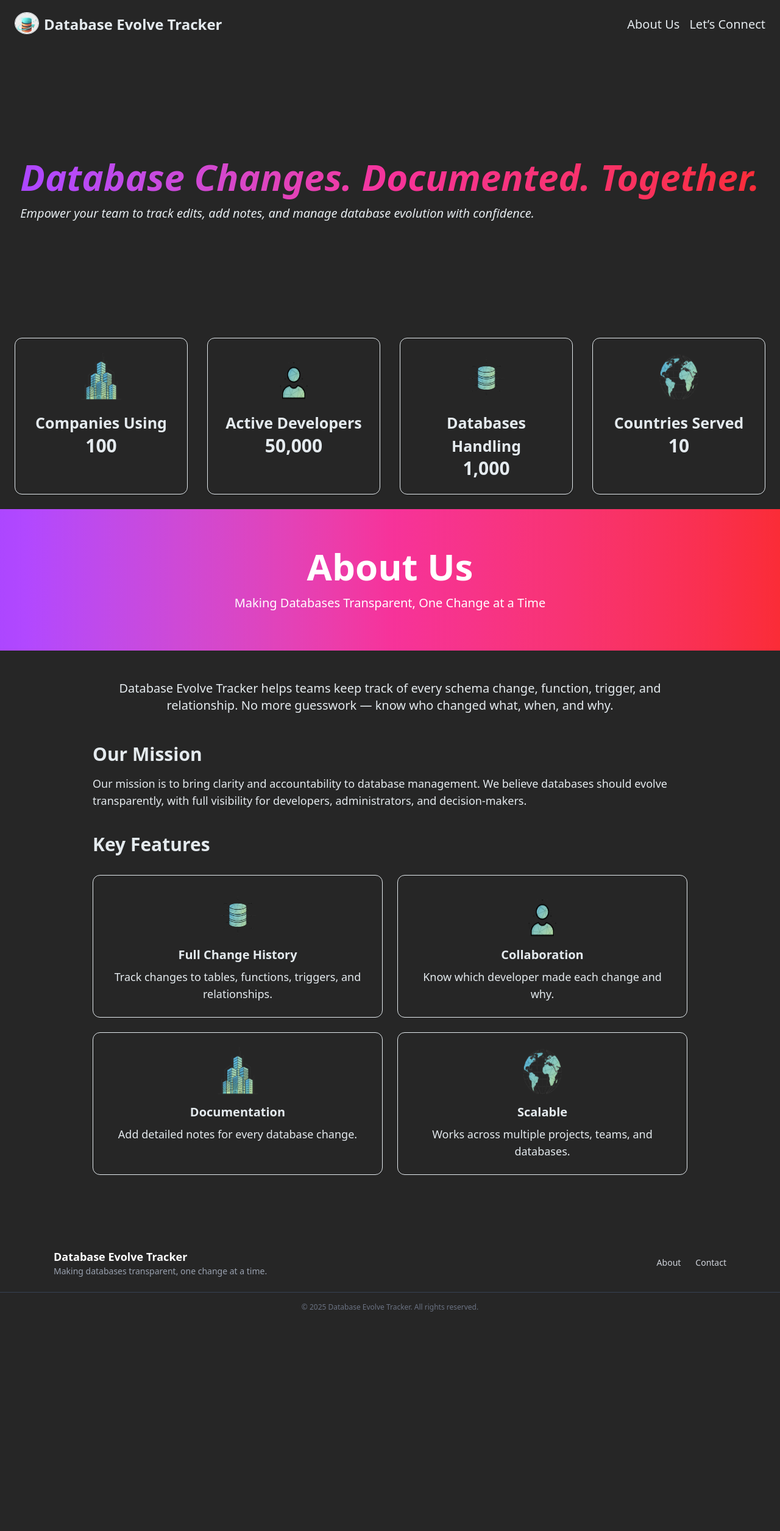
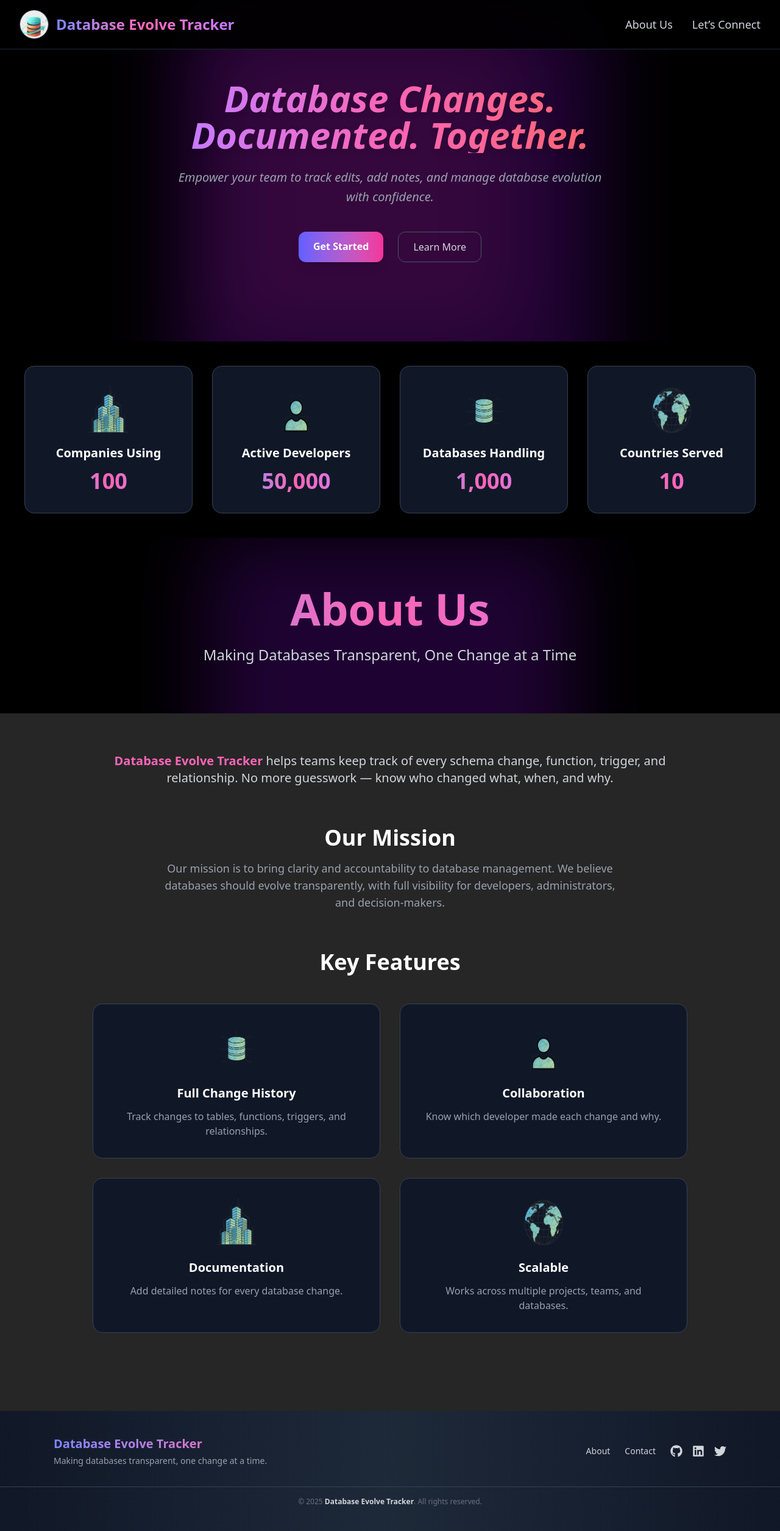
Before and after one commit to Divy15/Database-Manager, a React (Vite) app in the folder frontend/: page / in a window 1280 px wide. Shown: the whole page at 61% size. Before the commit the page ends 2176 px from the top, so only its background shows below. Built offline with nearby package versions, Linux system fonts and the light colour scheme.

Commit message:
Login page is added. and change the design.

```diff
--- a/frontend/package.json
+++ b/frontend/package.json
@@ -16,6 +16,7 @@
     "framer-motion": "^12.23.12",
     "react": "^19.1.1",
     "react-dom": "^19.1.1",
+    "react-icons": "^5.5.0",
     "react-router-dom": "^7.9.1",
     "tailwindcss": "^4.1.13",
     "yup": "^1.7.0"
--- a/frontend/src/App.tsx
+++ b/frontend/src/App.tsx
@@ -1,13 +1,17 @@
 import { BrowserRouter, Route , Routes } from "react-router-dom"
 import { Home } from "./Page/Home"
+import { Login } from "./Page/Login"
+import { Navbar } from "./Component/Navbar"
 
 function App() {
 
   return (
     <>
       <BrowserRouter>
+      <Navbar />
         <Routes>
           <Route path="/" element={<Home />}/>
+          <Route path="/login" element={<Login />}/>
         </Routes>
       </BrowserRouter>
     </>
--- a/frontend/src/Component/About.tsx
+++ b/frontend/src/Component/About.tsx
@@ -1,5 +1,5 @@
-import { motion } from "framer-motion"
-import { AboutFeatures } from "../Constant/AboutFeaturesCard"
+import { motion } from "framer-motion";
+import { AboutFeatures } from "../Constant/AboutFeaturesCard";
 
 export default function About() {
   const container = {
@@ -8,19 +8,22 @@ export default function About() {
       opacity: 1,
       transition: { staggerChildren: 0.2 },
     },
-  }
+  };
 
   const fadeUp = {
     hidden: { opacity: 0, y: 40 },
     show: { opacity: 1, y: 0 },
-  }
+  };
 
   return (
     <>
       {/* Hero Section */}
-      <div className="bg-gradient-to-r from-purple-500 via-pink-500 to-red-500 py-16 text-center text-white">
+      <div className="bg-black py-20 text-center text-white relative overflow-hidden">
+        {/* glowing accent */}
+        <div className="absolute top-0 left-1/2 w-[600px] h-[600px] bg-purple-600 opacity-20 blur-3xl -translate-x-1/2"></div>
+
         <motion.h1
-          className="text-4xl md:text-6xl font-extrabold"
+          className="relative text-5xl md:text-7xl font-extrabold bg-gradient-to-r from-indigo-400 via-pink-400 to-purple-400 text-transparent bg-clip-text"
           initial={{ opacity: 0, y: -40 }}
           animate={{ opacity: 1, y: 0 }}
           transition={{ duration: 0.8, ease: "easeOut" }}
@@ -28,7 +31,7 @@ export default function About() {
           About Us
         </motion.h1>
         <motion.p
-          className="mt-4 text-lg md:text-xl max-w-2xl mx-auto"
+          className="relative mt-6 text-lg md:text-2xl max-w-2xl mx-auto text-gray-300"
           initial={{ opacity: 0 }}
           animate={{ opacity: 1 }}
           transition={{ delay: 0.5, duration: 0.8 }}
@@ -38,18 +41,18 @@ export default function About() {
       </div>
 
       {/* Intro */}
-      <section className="max-w-5xl mx-auto px-6 py-12">
+      <section className="max-w-5xl mx-auto px-6 py-16 text-gray-300">
         <motion.p
-          className="text-lg md:text-xl text-center mb-12"
+          className="text-lg md:text-xl text-center mb-16"
           initial="hidden"
           whileInView="show"
           viewport={{ once: true }}
           variants={fadeUp}
           transition={{ duration: 0.8 }}
         >
-          Database Evolve Tracker helps teams keep track of every schema change,
-          function, trigger, and relationship. No more guesswork — know who
-          changed what, when, and why.
+          <span className="font-semibold text-pink-400">Database Evolve Tracker</span>{" "}
+          helps teams keep track of every schema change, function, trigger, and
+          relationship. No more guesswork — know who changed what, when, and why.
         </motion.p>
 
         {/* Mission */}
@@ -59,18 +62,21 @@ export default function About() {
           viewport={{ once: true }}
           variants={fadeUp}
           transition={{ duration: 0.8, delay: 0.2 }}
+          className="text-center mb-16"
         >
-          <h2 className="text-3xl font-semibold mb-4">Our Mission</h2>
-          <p className="mb-10 text-lg">
-            Our mission is to bring clarity and accountability to database management.
-            We believe databases should evolve transparently, with full visibility for
-            developers, administrators, and decision-makers.
+          <h2 className="text-3xl md:text-4xl font-bold mb-4 text-white">
+            Our Mission
+          </h2>
+          <p className="text-lg text-gray-400 max-w-3xl mx-auto">
+            Our mission is to bring clarity and accountability to database
+            management. We believe databases should evolve transparently, with
+            full visibility for developers, administrators, and decision-makers.
           </p>
         </motion.div>
 
         {/* Features */}
         <motion.h2
-          className="text-3xl font-semibold mb-8"
+          className="text-3xl md:text-4xl font-bold mb-12 text-center text-white"
           initial="hidden"
           whileInView="show"
           viewport={{ once: true }}
@@ -80,7 +86,7 @@ export default function About() {
         </motion.h2>
 
         <motion.div
-          className="grid grid-cols-1 md:grid-cols-2 gap-6"
+          className="grid grid-cols-1 md:grid-cols-2 lg:grid-cols-2 gap-8"
           variants={container}
           initial="hidden"
           whileInView="show"
@@ -89,18 +95,26 @@ export default function About() {
           {AboutFeatures.map((item, index) => (
             <motion.div
               key={index}
-              className="p-6 rounded-xl  text-center border"
+              className="p-8 rounded-2xl bg-gray-900 border border-gray-700 text-center hover:border-pink-500 hover:shadow-lg hover:shadow-pink-500/20 transition"
               variants={fadeUp}
               whileHover={{ scale: 1.05, y: -5 }}
               transition={{ type: "spring", stiffness: 200 }}
             >
-              <img src={item.icon} alt={item.title} className="w-20 h-20 mx-auto mb-3" />
-              <h3 className="text-xl font-semibold">{item.title}</h3>
-              <p className="mt-2 text-lg">{item.description}</p>
+              <img
+                src={item.icon}
+                alt={item.title}
+                className="w-20 h-20 mx-auto mb-5"
+              />
+              <h3 className="text-xl font-semibold text-white">
+                {item.title}
+              </h3>
+              <p className="mt-3 text-gray-400 text-base">
+                {item.description}
+              </p>
             </motion.div>
           ))}
         </motion.div>
       </section>
     </>
-  )
+  );
 }
--- a/frontend/src/Component/CounterSection.tsx
+++ b/frontend/src/Component/CounterSection.tsx
@@ -1,6 +1,6 @@
-import { motion, useMotionValue, useTransform, animate } from "framer-motion"
-import { useEffect } from "react"
-import { CounterSectionCard } from "../Constant/CounterSection"
+import { motion, useMotionValue, useTransform, animate } from "framer-motion";
+import { useEffect } from "react";
+import { CounterSectionCard } from "../Constant/CounterSection";
 
 export const CounterSection = () => {
   const container = {
@@ -9,53 +9,62 @@ export const CounterSection = () => {
       opacity: 1,
       transition: { staggerChildren: 0.2 },
     },
-  }
+  };
 
   const card = {
     hidden: { opacity: 0, scale: 0.8, y: 50 },
     show: { opacity: 1, scale: 1, y: 0 },
-  }
+  };
 
   return (
     <motion.div
-      className="grid grid-cols-1 md:grid-cols-4 gap-8 p-6"
+      className="grid grid-cols-1 md:grid-cols-2 lg:grid-cols-4 gap-8 p-10 bg-black"
       variants={container}
       initial="hidden"
-      animate="show"
+      whileInView="show"
+      viewport={{ once: true }}
     >
       {CounterSectionCard.map((item, index) => (
         <motion.div
           key={index}
-          className="p-6 rounded-xl text-center border shadow-sm hover:shadow-lg transition"
+          className="p-8 rounded-2xl bg-gray-900 border border-gray-700 text-center shadow-md hover:shadow-pink-500/20 hover:border-pink-500 transition"
           variants={card}
-          whileHover={{ scale: 1.05, y: -5 }}
+          whileHover={{ scale: 1.08, y: -8 }}
           transition={{ type: "spring", stiffness: 200 }}
         >
-          <img src={item.icon} alt={item.title} className="w-20 h-20 mx-auto" />
-          <h3 className="mt-4 text-[25px] font-semibold">{item.title}</h3>
+          <img
+            src={item.icon}
+            alt={item.title}
+            className="w-20 h-20 mx-auto mb-4"
+          />
+          <h3 className="mt-2 text-xl font-semibold text-white">
+            {item.title}
+          </h3>
 
           {/* Counter number */}
           <Counter target={item.count} />
         </motion.div>
       ))}
     </motion.div>
-  )
-}
+  );
+};
 
-type CounterProps = { target: number }
+type CounterProps = { target: number };
 
 function Counter({ target }: CounterProps) {
-  const count = useMotionValue(0)
-  const rounded = useTransform(count, (latest) => Math.floor(latest).toLocaleString())
+  const count = useMotionValue(0);
+  const rounded = useTransform(count, (latest) =>
+    Math.floor(latest).toLocaleString()
+  );
 
   useEffect(() => {
-    const controls = animate(count, target, { duration: 2, ease: "easeOut" })
-    return controls.stop
-  }, [target])
+    const controls = animate(count, target, { duration: 2, ease: "easeOut" });
+    return controls.stop;
+  }, [target]);
 
   return (
-    <motion.p className="text-3xl font-bold">
+    <motion.p className="text-4xl font-extrabold mt-3 bg-gradient-to-r from-indigo-400 via-pink-400 to-purple-400 text-transparent bg-clip-text">
       {rounded}
     </motion.p>
-  )
+  );
 }
--- a/frontend/src/Component/Footer.tsx
+++ b/frontend/src/Component/Footer.tsx
@@ -1,25 +1,46 @@
+import { FaGithub, FaLinkedin, FaTwitter } from "react-icons/fa";
+
 export default function Footer() {
   return (
-    <footer className="text-gray-300 py-6 mt-12">
+    <footer className="bg-gradient-to-r from-gray-900 via-gray-800 to-gray-900 text-gray-300 py-10 mt-16">
       <div className="max-w-6xl mx-auto px-6 flex flex-col md:flex-row items-center justify-between">
 
         {/* Left side - brand */}
-        <div className="text-center md:text-left mb-4 md:mb-0">
-          <h2 className="text-lg font-bold text-white">Database Evolve Tracker</h2>
-          <p className="text-sm text-gray-400">Making databases transparent, one change at a time.</p>
+        <div className="text-center md:text-left mb-6 md:mb-0">
+          <h2 className="text-xl font-extrabold bg-gradient-to-r from-indigo-400 to-pink-400 text-transparent bg-clip-text">
+            Database Evolve Tracker
+          </h2>
+          <p className="text-sm text-gray-400 mt-1">
+            Making databases transparent, one change at a time.
+          </p>
         </div>
 
         {/* Right side - links */}
-        <div className="flex space-x-6 text-sm">
-          <a href="/about" className="hover:text-white transition">About</a>
-          <a href="/contact" className="hover:text-white transition">Contact</a>
+        <div className="flex flex-col md:flex-row items-center gap-6">
+          <div className="flex space-x-6 text-sm font-medium">
+            <a href="/about" className="hover:text-indigo-400 transition">About</a>
+            <a href="/contact" className="hover:text-indigo-400 transition">Contact</a>
+          </div>
+
+          {/* Social icons */}
+          <div className="flex space-x-4 mt-4 md:mt-0">
+            <a href="https://github.com" target="_blank" rel="noopener noreferrer" className="hover:text-white transition">
+              <FaGithub size={20} />
+            </a>
+            <a href="https://linkedin.com" target="_blank" rel="noopener noreferrer" className="hover:text-white transition">
+              <FaLinkedin size={20} />
+            </a>
+            <a href="https://twitter.com" target="_blank" rel="noopener noreferrer" className="hover:text-white transition">
+              <FaTwitter size={20} />
+            </a>
+          </div>
         </div>
       </div>
 
-      {/* Bottom line */}
-      <div className="mt-6 text-center text-xs text-gray-500 border-t border-gray-700 pt-4">
-        © {new Date().getFullYear()} Database Evolve Tracker. All rights reserved.
+      {/* Divider & bottom text */}
+      <div className="mt-8 border-t border-gray-700 pt-4 text-center text-xs text-gray-500">
+        © {new Date().getFullYear()} <span className="text-gray-300 font-semibold">Database Evolve Tracker</span>. All rights reserved.
       </div>
     </footer>
-  )
+  );
 }
--- a/frontend/src/Component/Hero.tsx
+++ b/frontend/src/Component/Hero.tsx
@@ -1,25 +1,48 @@
-
+import { motion } from "framer-motion";
 
 export const Hero = () => {
+  return (
+    <div className="relative flex h-[560px] items-center justify-center bg-black overflow-hidden">
+      {/* Background glow */}
+      <div className="absolute top-0 left-1/2 w-[700px] h-[700px] bg-purple-600 opacity-20 blur-3xl -translate-x-1/2"></div>
+      <div className="absolute bottom-0 right-1/3 w-[500px] h-[500px] bg-pink-500 opacity-10 blur-3xl"></div>
 
-    return (
-        <>
-        <div className=" flex h-[450px] items-center justify-center">
-            <div>
-            <div>
-                <label
-                className="text-[60px] font-extrabold italic bg-gradient-to-r from-purple-500 via-pink-500 to-red-500 bg-clip-text text-transparent">
-                    Database Changes. Documented. Together.
-                </label>
-            </div>
-            <div>
-                <label
-                className="text-[20px] font-medium italic ">
-                    Empower your team to track edits, add notes, and manage database evolution with confidence.
-                </label>
-            </div>
-            </div>
+      {/* Content */}
+      <motion.div
+        className="relative text-center max-w-3xl px-6"
+        initial={{ opacity: 0, y: 40 }}
+        animate={{ opacity: 1, y: 0 }}
+        transition={{ duration: 0.8, ease: "easeOut" }}
+      >
+        <h1 className="text-4xl md:text-6xl font-extrabold italic bg-gradient-to-r from-purple-400 via-pink-400 to-red-400 bg-clip-text text-transparent drop-shadow-lg">
+          Database Changes. Documented. Together.
+        </h1>
+
+        <p className="mt-6 text-lg md:text-xl text-gray-400 italic leading-relaxed">
+          Empower your team to track edits, add notes, and manage database
+          evolution with confidence.
+        </p>
+
+        {/* CTA buttons */}
+        <div className="mt-10 flex justify-center gap-6">
+          <motion.a
+            href="#get-started"
+            className="px-6 py-3 rounded-xl bg-gradient-to-r from-indigo-500 to-pink-500 text-white font-semibold shadow-lg hover:opacity-90 transition"
+            whileHover={{ scale: 1.05, y: -3 }}
+            whileTap={{ scale: 0.95 }}
+          >
+            Get Started
+          </motion.a>
+          <motion.a
+            href="#learn-more"
+            className="px-6 py-3 rounded-xl border border-gray-600 text-gray-300 hover:border-pink-500 hover:text-white transition"
+            whileHover={{ scale: 1.05, y: -3 }}
+            whileTap={{ scale: 0.95 }}
+          >
+            Learn More
+          </motion.a>
         </div>
-        </>
-    )
-}
+      </motion.div>
+    </div>
+  );
+};
--- a/frontend/src/Component/Navbar.tsx
+++ b/frontend/src/Component/Navbar.tsx
@@ -1,49 +1,42 @@
 import logo from "../assets/Generated Image September 13, 2025 - 11_07AM.png";
-import { motion } from "framer-motion"
-
+import { motion } from "framer-motion";
 
 export const Navbar = () => {
-
   return (
-        <>
-        <div>
-  <div className="flex items-center justify-between px-6 h-[80px]">
-    {/* Left side (logo) */}
-    <div className="flex items-center">
-      <div className="w-10 h-10 rounded-full">
-        <img src={logo} alt="" className="border rounded-[50%]"/>
+    <div className="fixed top-0 left-0 w-full bg-black/90 backdrop-blur-md border-b border-gray-800 z-50">
+      <div className="flex items-center justify-between px-8 h-[80px]">
+        {/* Left side (logo + title) */}
+        <div className="flex items-center gap-3">
+          <div className="w-12 h-12 rounded-full overflow-hidden shadow-lg border border-gray-700">
+            <img
+              src={logo}
+              alt="Logo"
+              className="w-full h-full object-cover"
+            />
           </div>
-
-    {/* Center title */}
-    <div className="mx-2">
-    <h1 className="text-2xl font-bold text-center ">
+          <h1 className="text-2xl font-extrabold bg-gradient-to-r from-indigo-400 via-pink-400 to-purple-400 text-transparent bg-clip-text">
             Database Evolve Tracker
           </h1>
         </div>
-    </div>
 
         {/* Right side nav */}
-    <div className="flex justify-end items-center space-x-4">
-      <motion.button
-        className="text-[20px]"
-        whileHover={{ scale: 1.1, y: -2, color: "#3b82f6" }}
+        <div className="flex items-center space-x-8">
+          {["About Us", "Let’s Connect"].map((item, index) => (
+            <motion.a
+              key={index}
+              href="#"
+              className="relative text-lg font-medium text-gray-300 hover:text-white transition group"
+              whileHover={{ scale: 1.08, y: -2 }}
               whileTap={{ scale: 0.95 }}
               transition={{ type: "spring", stiffness: 300 }}
             >
-        About Us
-      </motion.button>
-
-      <motion.button
-        className="text-[20px]"
-        whileHover={{ scale: 1.1, y: -2, color: "#3b82f6" }}
-        whileTap={{ scale: 0.95 }}
-        transition={{ type: "spring", stiffness: 300 }}
-      >
-        Let’s Connect
-      </motion.button>
+              {item}
+              {/* underline gradient effect */}
+              <span className="absolute left-0 bottom-[-6px] w-0 h-[2px] bg-gradient-to-r from-indigo-400 to-pink-400 transition-all duration-300 group-hover:w-full"></span>
+            </motion.a>
+          ))}
         </div>
       </div>
     </div>
-        </>
-    )
-}
+  );
+};
--- a/frontend/src/Page/Home.tsx
+++ b/frontend/src/Page/Home.tsx
@@ -2,13 +2,11 @@ import About from "../Component/About";
 import { CounterSection } from "../Component/CounterSection";
 import Footer from "../Component/Footer";
 import { Hero } from "../Component/Hero";
-import { Navbar } from "../Component/Navbar";
 
 export const Home = () => {
 
     return (
         <>
-        <Navbar />
         <Hero />
         <CounterSection />
         <About />
--- /dev/null
+++ b/frontend/src/Page/Login.tsx
@@ -0,0 +1,66 @@
+export const Login = () => {
+  return (
+    <div className="h-screen flex justify-center items-center bg-black">
+      {/* Card */}
+      <div className="bg-gray-900/80 backdrop-blur-xl w-[400px] rounded-2xl shadow-2xl p-8 border border-gray-800">
+        {/* Title */}
+        <h2 className="text-3xl font-bold text-center text-white mb-6">
+          Welcome Back 👋
+        </h2>
+
+        <form className="space-y-5">
+          {/* Email */}
+          <div>
+            <label className="block text-gray-300 mb-1 font-medium">
+              Email
+            </label>
+            <input
+              type="email"
+              placeholder="Enter your email"
+              className="w-full p-3 bg-gray-800 text-gray-200 border border-gray-700 rounded-xl focus:outline-none focus:ring-2 focus:ring-pink-500 transition"
+            />
+          </div>
+
+          {/* Password */}
+          <div>
+            <label className="block text-gray-300 mb-1 font-medium">
+              Password
+            </label>
+            <input
+              type="password"
+              placeholder="Enter your password"
+              className="w-full p-3 bg-gray-800 text-gray-200 border border-gray-700 rounded-xl focus:outline-none focus:ring-2 focus:ring-pink-500 transition"
+            />
+          </div>
+
+          {/* Buttons */}
+          <div className="flex justify-between items-center">
+            <button
+              type="button"
+              className="px-5 py-2 rounded-xl border border-gray-700 text-gray-300 hover:bg-gray-800 transition"
+            >
+              Cancel
+            </button>
+            <button
+              type="submit"
+              className="px-5 py-2 rounded-xl bg-gradient-to-r from-indigo-500 via-purple-500 to-pink-500 text-white font-semibold shadow-md hover:opacity-90 transition"
+            >
+              Login
+            </button>
+          </div>
+        </form>
+
+        {/* Extra */}
+        <p className="text-center text-gray-400 text-sm mt-6">
+          Don’t have an account?{" "}
+          <a
+            href="#"
+            className="text-pink-400 font-semibold hover:underline"
+          >
+            Sign up
+          </a>
+        </p>
+      </div>
+    </div>
+  );
+};
```
Also changed, not shown: 1 other file (tests, documents, lock files or other folders). Lines whose indentation alone changed are shown as unchanged.
